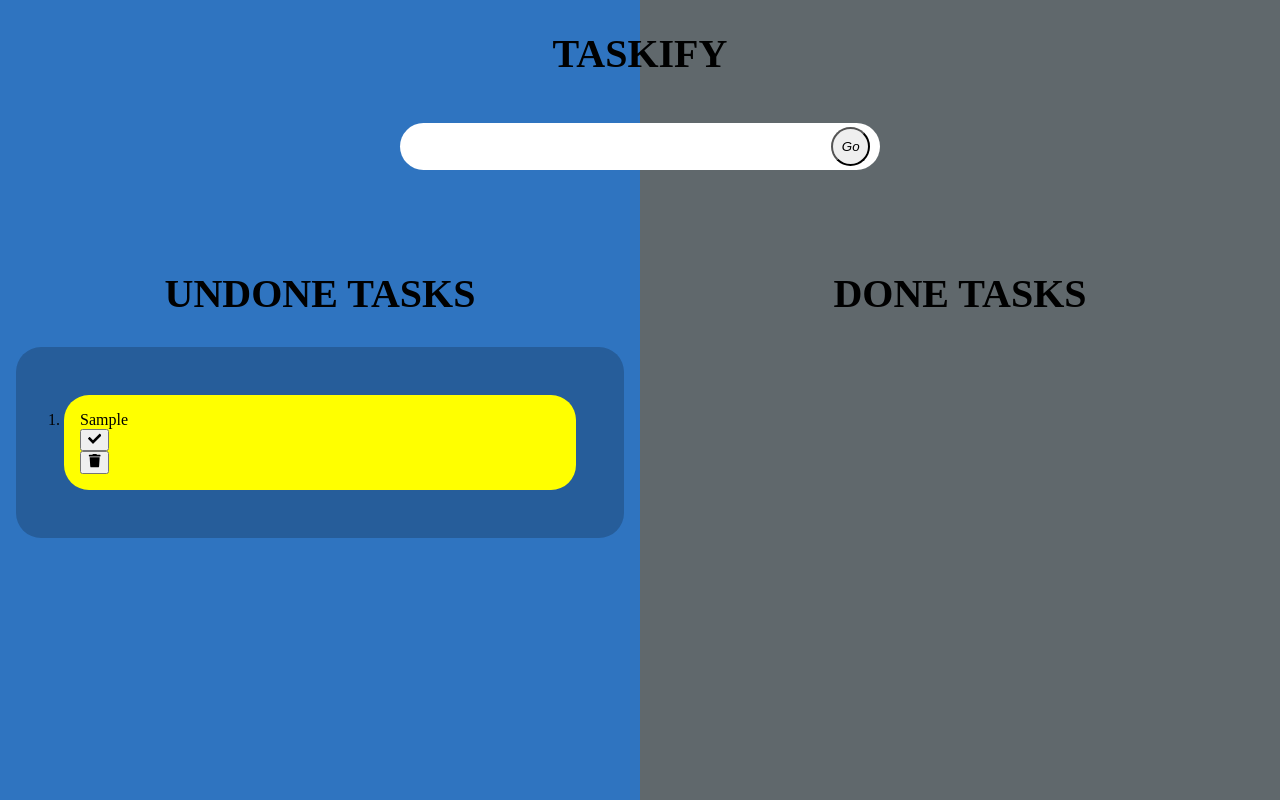
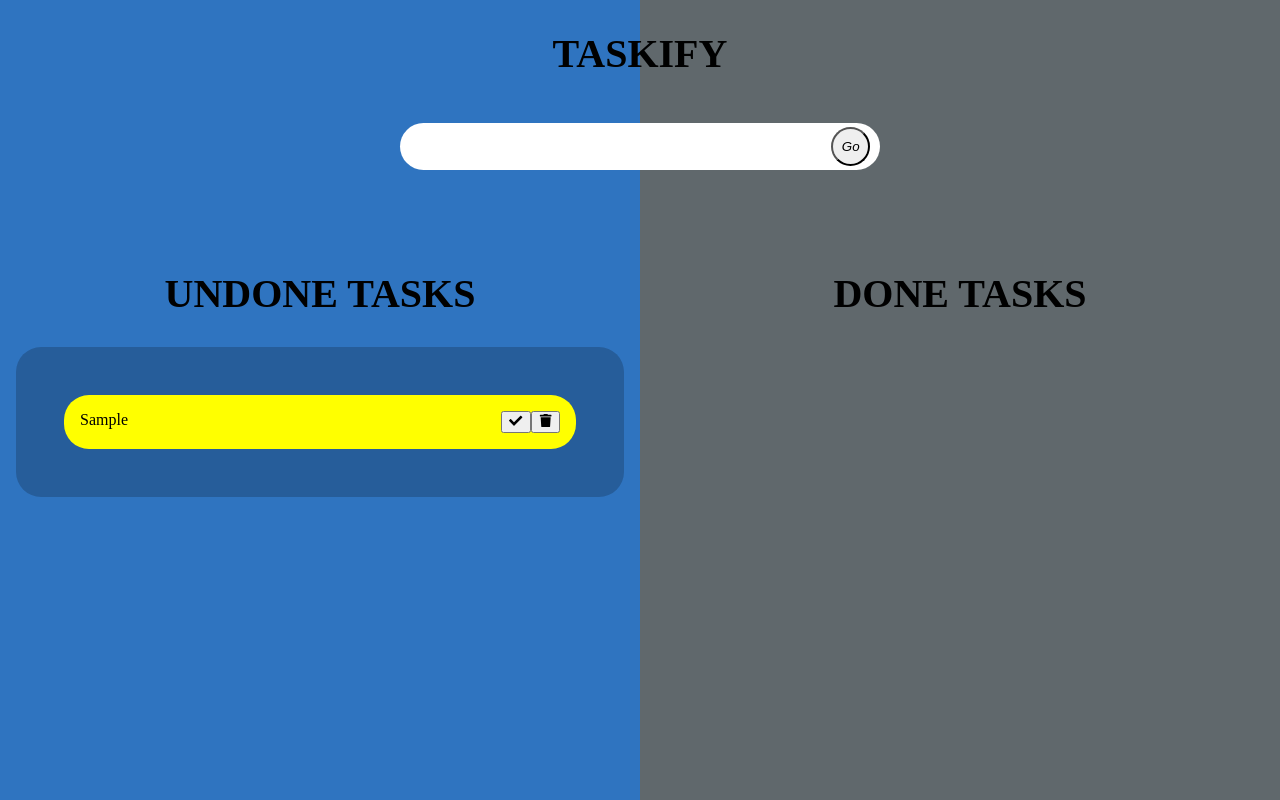
Before and after one commit to FelixBC/Taskify, a React (Vite) app: page / in a window 1280 px wide. Both pictures are taken after typing "Sample" into the empty fields and a click on the button "Go". Built offline with nearby package versions, Linux system fonts and the light colour scheme; the HTML template or start-up script is replaced by a standard one.

Commit message:
Feature: Enhaced position of the buttons.

```diff
--- a/src/components/TaskHolder.css
+++ b/src/components/TaskHolder.css
@@ -1,17 +1,22 @@
 .task__list {
   padding: 2em;
-  display: block;
   background: rgba(1, 1, 1, 0.2);
   margin: 1em;
   border-radius: 25px;
 }
 
 .task__item--undone {
+  display: flex;
   margin: 1em;
   padding: 1em;
   background-color: yellow;
   border-radius: 25px;
 }
+.task__item-button--undone {
+  display: flex;
+  margin-left: auto;
+
+}
 
 .task__item--done {
 }
--- a/src/components/TaskHolder.tsx
+++ b/src/components/TaskHolder.tsx
@@ -19,21 +19,20 @@ const TaskHolder: React.FC<TodosProps> = ({ todos, setTodos }) => {
         todo.id === id ? { ...todo, isDone: true } : todo,
       ),
     );
+    console.log(todos);
   };
   //this needs more thought... but it could work. problably there is a better way, just did the one that was easier reusing existing code..
-  const handleDelete = (id:number) =>{
-    setTodos((prevTodos) =>
-      prevTodos.map((todo) =>
-        todo.id !== id ? { ...todo } : todo,
-      ),
-    );
-  }
+  const handleDelete = (id: number) => {
+    setTodos((prevTodos) => prevTodos.filter((todo) => todo.id !== id));
+    console.log(todos);
+  };
   return (
     <div>
       <ol className="task__list">
         {todos.map((todo) => (
           <li key={todo.id} className="task__item--undone">
             {todo.todo}
+            <div className="task__item-button--undone">
               <IconButton
                 className="task__list-icon-check"
                 icon={iconCheck}
@@ -51,6 +50,7 @@ const TaskHolder: React.FC<TodosProps> = ({ todos, setTodos }) => {
                   size: 20,
                 }}
               />
+            </div>
           </li>
         ))}
       </ol>
```
Lines whose indentation alone changed are shown as unchanged.
